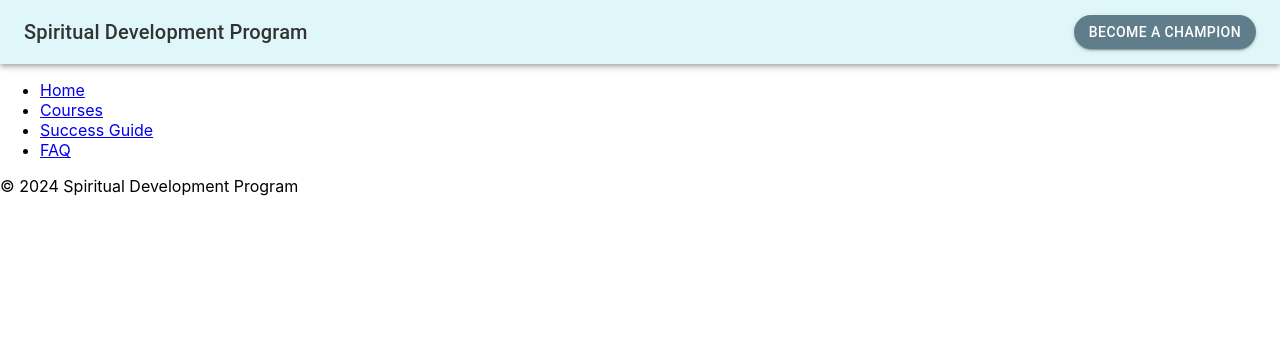
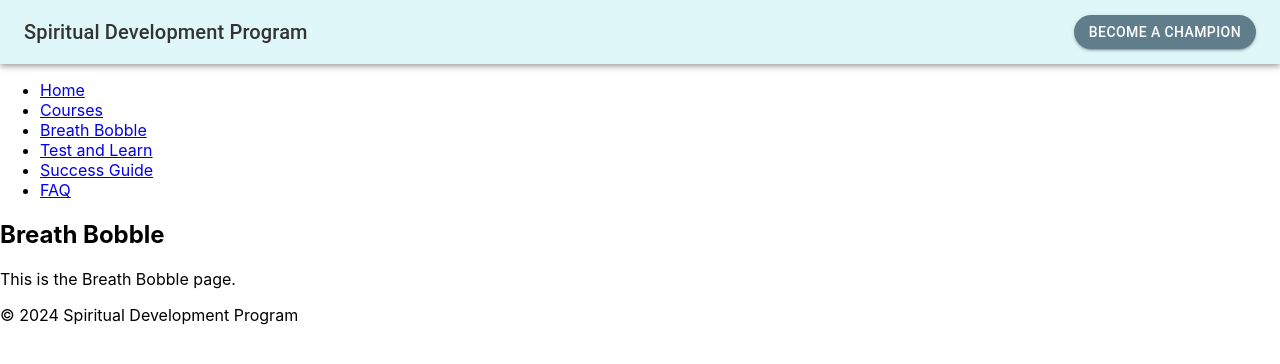
Before and after one commit to AndrePosm/spiritual-development, a React (Create React App) app: page /breath-bobble in a window 1280 px wide. Shown: the top 364 px of the page. Built offline with nearby package versions, Linux system fonts and the light colour scheme.

Commit message:
Added Breath Bobble and Test and Learn pages, updated navigation

```diff
--- a/src/App.js
+++ b/src/App.js
@@ -5,6 +5,8 @@ import Sidebar from './components/Sidebar';
 import Footer from './components/Footer';
 import Home from './pages/Home';
 import Courses from './pages/Courses';
+import BreathBobble from './pages/BreathBobble';
+import TestAndLearn from './pages/TestAndLearn';
 import SuccessGuide from './pages/SuccessGuide';
 import FAQ from './pages/FAQ';
 
@@ -17,6 +19,8 @@ function App() {
         <Routes>
           <Route path="/" element={<Home />} />
           <Route path="/courses" element={<Courses />} />
+          <Route path="/breath-bobble" element={<BreathBobble />} />
+          <Route path="/test-and-learn" element={<TestAndLearn />} />
           <Route path="/success-guide" element={<SuccessGuide />} />
           <Route path="/faq" element={<FAQ />} />
         </Routes>
--- a/src/components/Sidebar.js
+++ b/src/components/Sidebar.js
@@ -7,6 +7,8 @@ function Sidebar() {
       <ul>
         <li><Link to="/">Home</Link></li>
         <li><Link to="/courses">Courses</Link></li>
+        <li><Link to="/breath-bobble">Breath Bobble</Link></li>
+        <li><Link to="/test-and-learn">Test and Learn</Link></li>
         <li><Link to="/success-guide">Success Guide</Link></li>
         <li><Link to="/faq">FAQ</Link></li>
       </ul>
--- /dev/null
+++ b/src/pages/BreathBobble.js
@@ -0,0 +1,12 @@
+import React from 'react';
+
+function BreathBobble() {
+  return (
+    <div>
+      <h2>Breath Bobble</h2>
+      <p>This is the Breath Bobble page.</p>
+    </div>
+  );
+}
+
+export default BreathBobble;
--- /dev/null
+++ b/src/pages/TestAndLearn.js
@@ -0,0 +1,12 @@
+import React from 'react';
+
+function TestAndLearn() {
+  return (
+    <div>
+      <h2>Test and Learn</h2>
+      <p>This is the Test and Learn page.</p>
+    </div>
+  );
+}
+
+export default TestAndLearn;
```
